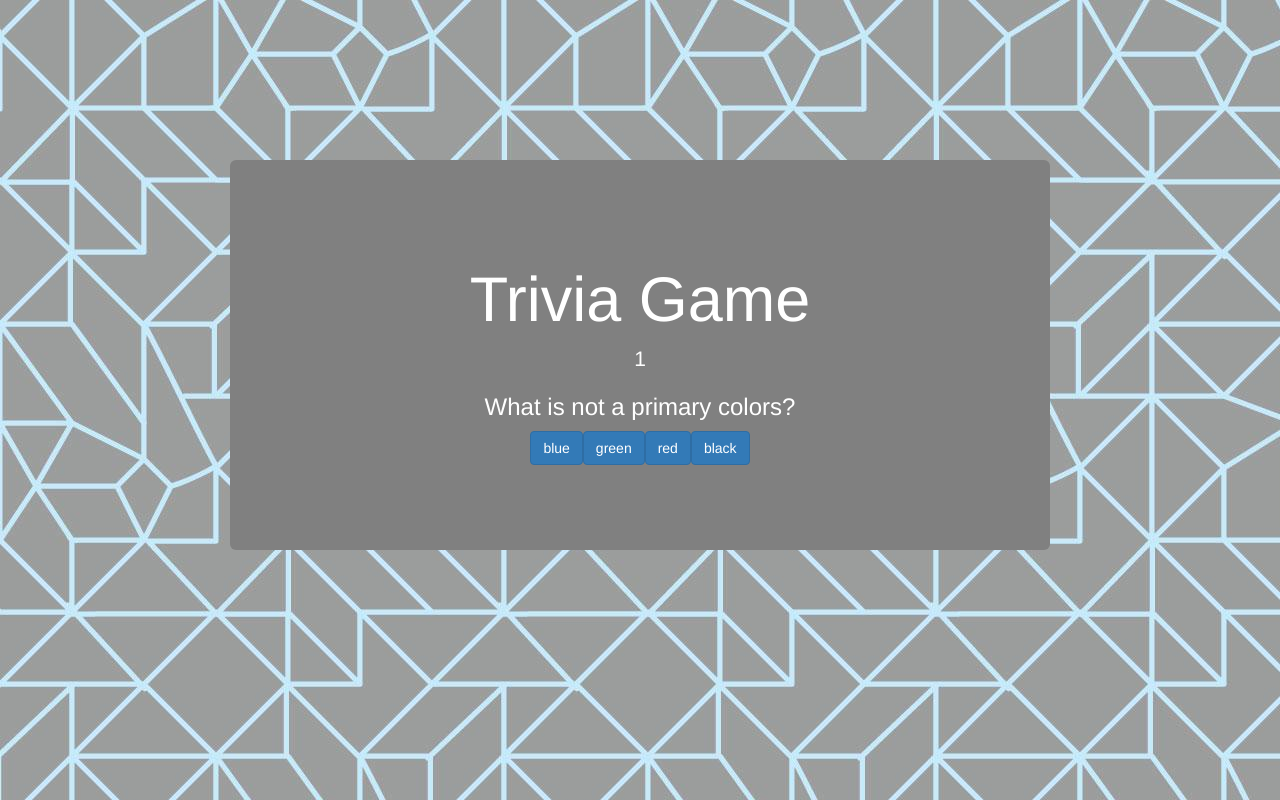
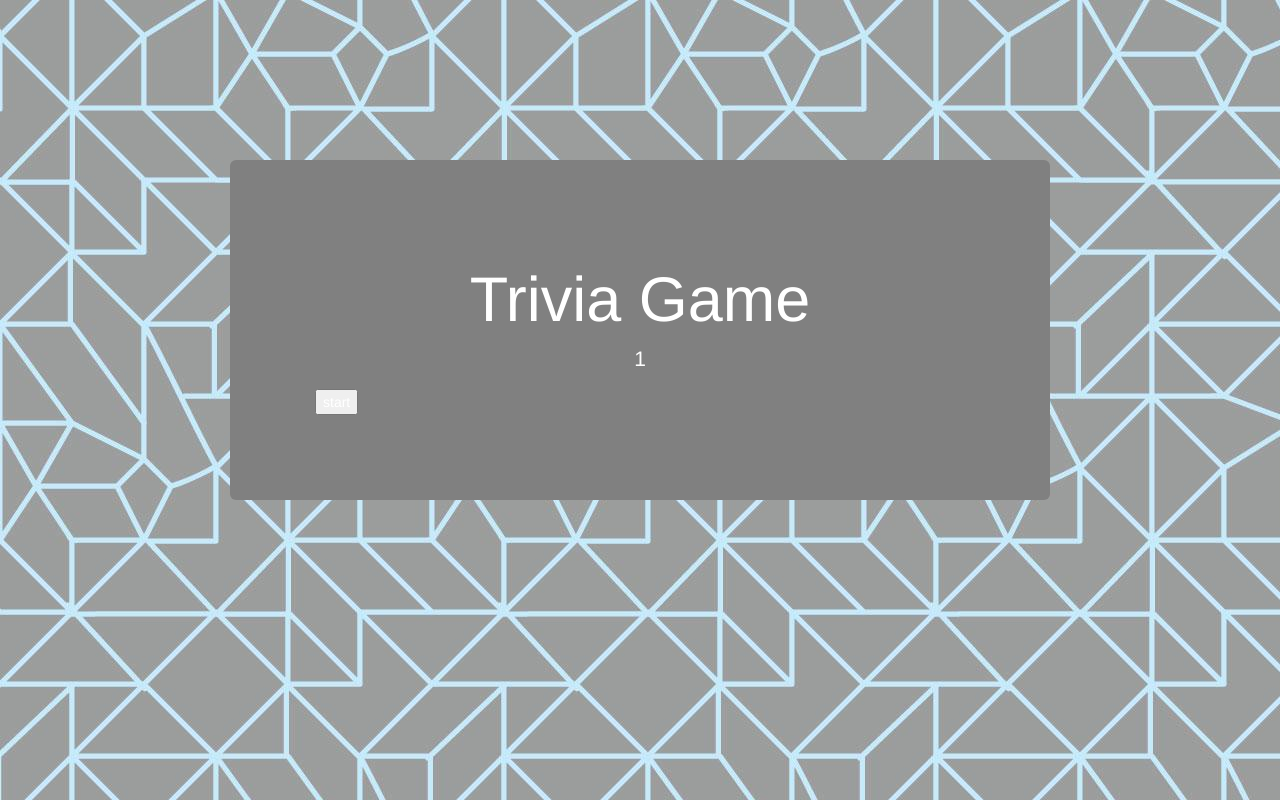
Before and after one commit to milee8989/TriviaGame, a plain HTML site: page index.html in a window 1280 px wide. Drawn offline with nearby package versions, Linux system fonts and the light colour scheme.

Commit message:
smallchanges

```diff
--- a/assets/css/style.css
+++ b/assets/css/style.css
@@ -1,3 +1,6 @@
 body{
    background: url("../images/pattern.jpg")
 }
+#start{
+   text-align: center;
+}
--- a/assets/javascript/app.js
+++ b/assets/javascript/app.js
@@ -28,9 +28,11 @@ var questions = [
     }
 ];
 
+
+
 function printQuestions(a){
     quiz.empty();
-
+    $("#start").remove();
     if (a < questions.length){
 
         var questionName = $("<h3>");
@@ -59,6 +61,7 @@ function printQuestions(a){
 
 
 $(document).on('click', '.btn', function(){
+
 //inside of THIS button there is an attr of data-userAnswer
    var userAnswer = $(this).attr('data-userAnswer');
    var correctAnswer = $(this).attr('data-correctAnswer');
@@ -74,6 +77,7 @@ $(document).on('click', '.btn', function(){
 
 
 interval = setInterval(function(){
+
     counter--;
     $("#timer").text(counter)
     console.log(counter)
@@ -91,7 +95,7 @@ function stopInterval(){
 
 
 
-printQuestions(a)
+// printQuestions(a)
 
 
 
--- a/index.html
+++ b/index.html
@@ -16,11 +16,11 @@
         <div class="jumbotron" style="background-color: grey; color: white;; margin:160px; padding:85px">
 
             <div id="header">
+
                 <h1 class="text-center">Trivia Game</h1>
                 <p class="text-center" id="timer"></p>
-                <div class="text-center" id="quiz">
-                    <button class="text-center" id="start">start</button>
-                </div>
+                <div class="text-center" id="quiz"></div>
+                <button  id="start">start</button>
 
             </div>
 
```
